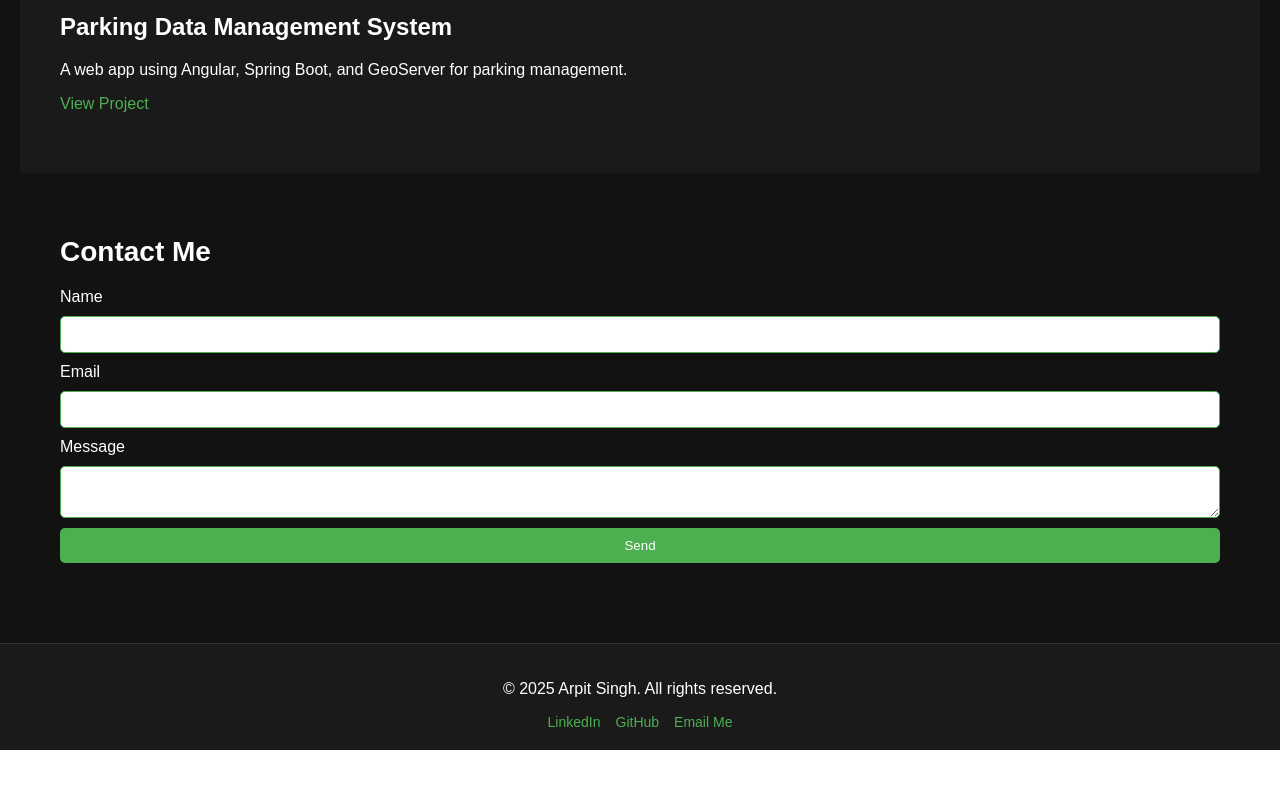
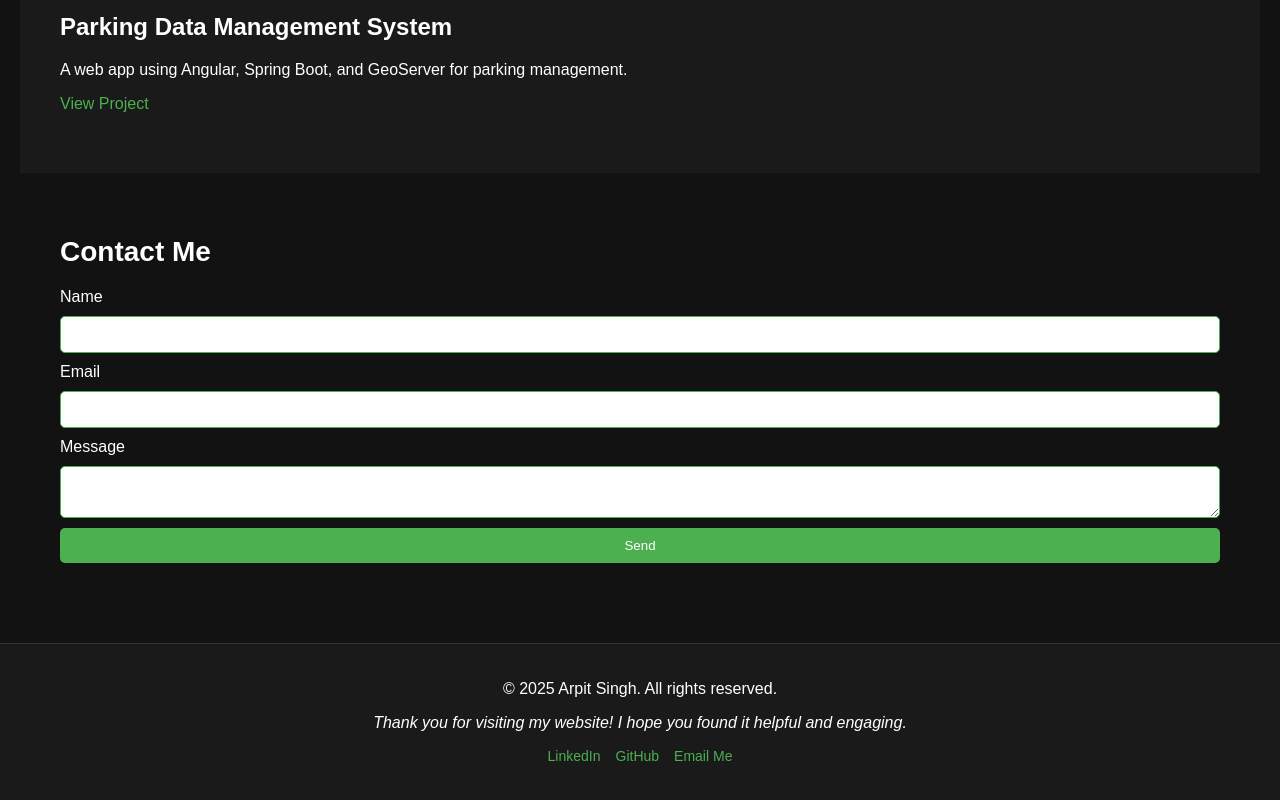
Before and after one commit to Arpit08-coder-glitch/My-Portfolio, a React (Create React App) app: page / in a window 1280 px wide. Shown: the part 1172-1972 px from the top of the page. Before the commit the page ends 1922 px from the top, so only its background shows below. Built offline with nearby package versions, Linux system fonts and the light colour scheme.

Commit message:
footer changes

```diff
--- a/src/components/Footer.js
+++ b/src/components/Footer.js
@@ -5,6 +5,9 @@ const Footer = () => (
     <p>
       © {new Date().getFullYear()} Arpit Singh. All rights reserved.
     </p>
+    <div style={styles.thankYou}>
+      <p>Thank you for visiting my website! I hope you found it helpful and engaging.</p>
+    </div>
     <div style={styles.links}>
       <a
         href="https://www.linkedin.com/in/arpit-singh-279149168/"
@@ -35,13 +38,19 @@ const Footer = () => (
 const styles = {
   footer: {
     backgroundColor: '#1a1a1a',
-    padding: '20px 10px',
+    padding: '20px 10px 100px', // Increased bottom padding
     textAlign: 'center',
     marginTop: '40px',
     borderTop: '1px solid #333',
   },
+  thankYou: {
+    color: '#ffffff',
+    marginTop: '10px',
+    fontSize: '16px',
+    fontStyle: 'italic',
+  },
   links: {
-    marginTop: '10px',
+    marginTop: '15px',
     display: 'flex',
     justifyContent: 'center',
     gap: '15px',
```
